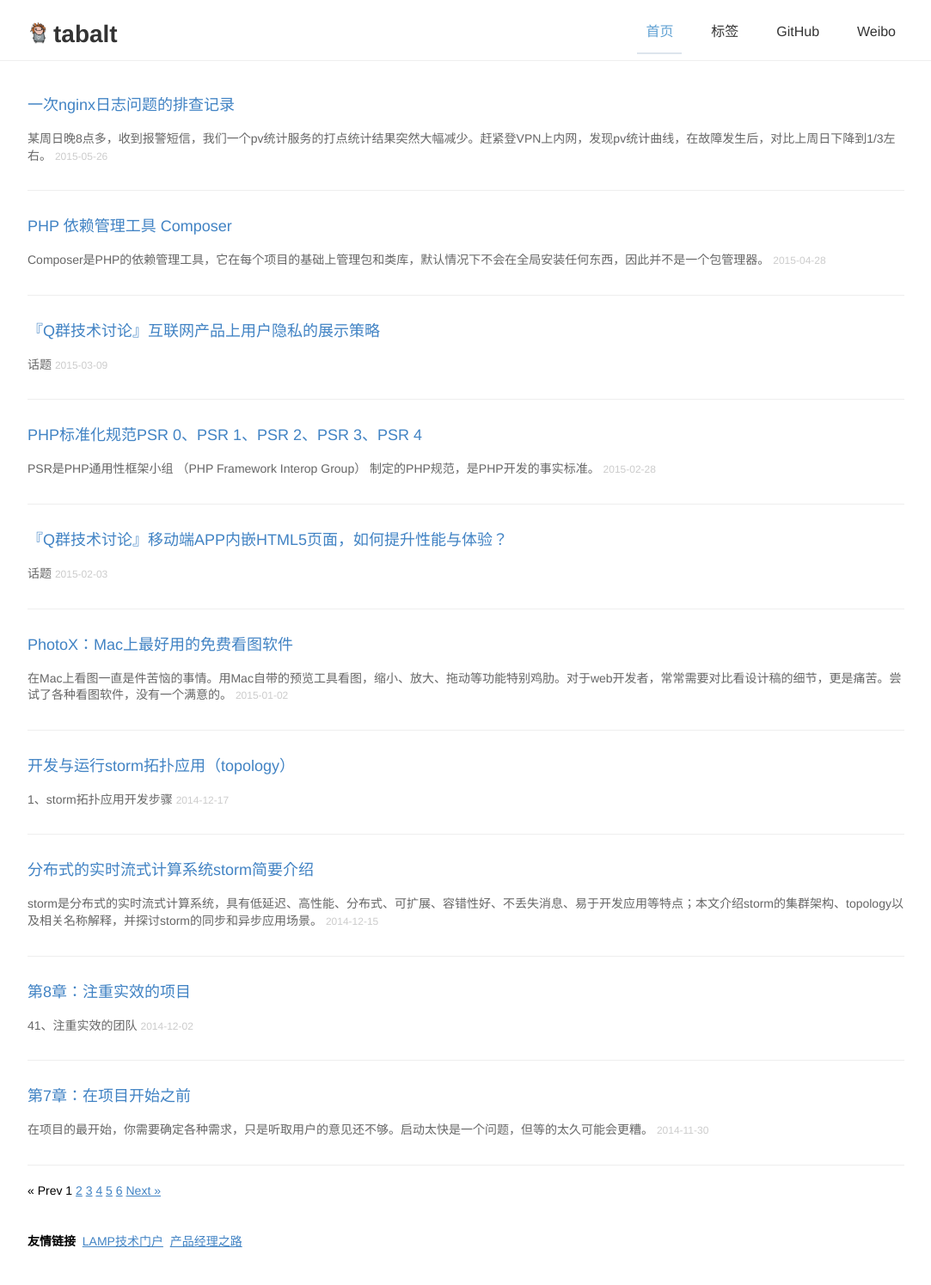
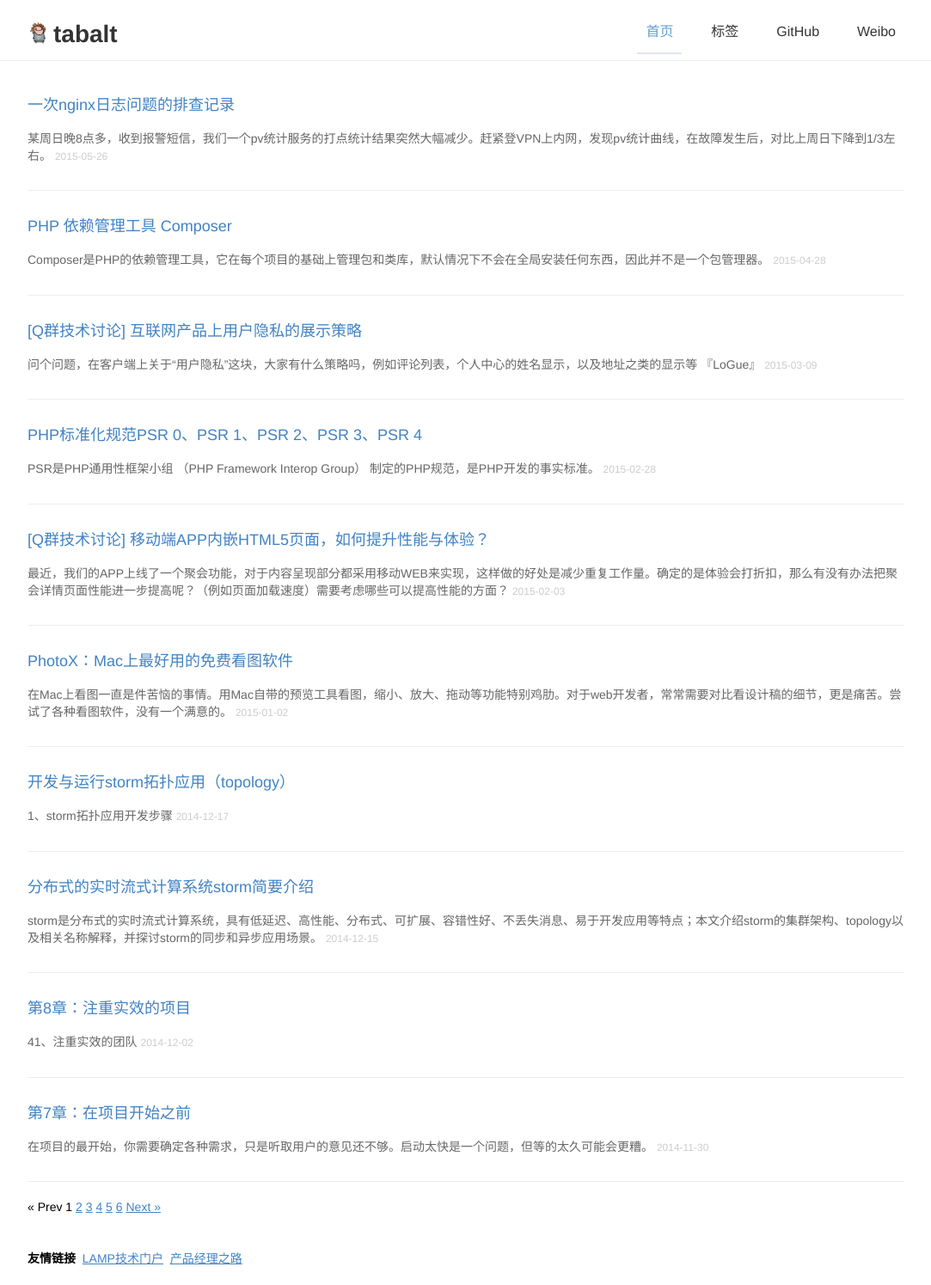
Before and after one commit to tabalt/tabalt.github.io, a Jekyll site: the page built from index.html, in a window 1280 px wide. Shown: the whole page at 86% size, without its empty margins (98-1181 px from the left). Built offline with Jekyll 4.4.1, drawn with Linux system fonts in a browser that asks for light colours; Markdown is read by kramdown in place of the engine named in the settings; the list of posts is cut into pages by our own code; comment, search, counter and statistics services are not loaded.

Commit message:
update blog summary

```diff
--- a/_posts/solutions/2015-02-03-improve-performance-of-the-html5-page-embedded-in-the-native-app.md
+++ b/_posts/solutions/2015-02-03-improve-performance-of-the-html5-page-embedded-in-the-native-app.md
@@ -1,7 +1,7 @@
 ---
 
 layout: post
-title:  "『Q群技术讨论』移动端APP内嵌HTML5页面，如何提升性能与体验？"
+title:  "[Q群技术讨论] 移动端APP内嵌HTML5页面，如何提升性能与体验？"
 discuss_key: "improve-performance-of-html5-page-in-native-app"
 date:   2015-02-03 12:30:00
 tags: [html5]
@@ -11,8 +11,6 @@ description: 移动端APP内嵌HTML5页面，可以减少工作量，提高开
 
 ---
 
-
-### 话题
 
 最近，我们的APP上线了一个聚会功能，对于内容呈现部分都采用移动WEB来实现，这样做的好处是减少重复工作量。确定的是体验会打折扣，那么有没有办法把聚会详情页面性能进一步提高呢？（例如页面加载速度）需要考虑哪些可以提高性能的方面？
 
--- a/_posts/solutions/2015-03-09-user-privacy-of-internet-products.md
+++ b/_posts/solutions/2015-03-09-user-privacy-of-internet-products.md
@@ -1,7 +1,7 @@
 ---
 
 layout: post
-title:  "『Q群技术讨论』互联网产品上用户隐私的展示策略"
+title:  "[Q群技术讨论] 互联网产品上用户隐私的展示策略"
 date:   2015-03-09 12:30:00
 tags: []
 
@@ -10,8 +10,6 @@ description: 互联网产品的用户隐私与展示策略
 
 ---
 
-
-### 话题
 
 问个问题，在客户端上关于“用户隐私”这块，大家有什么策略吗，例如评论列表，个人中心的姓名显示，以及地址之类的显示等 『LoGue』
 
```
